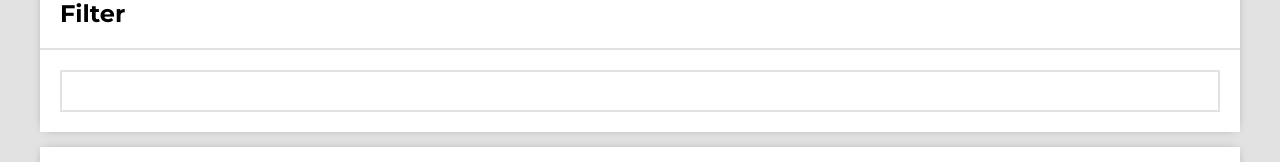
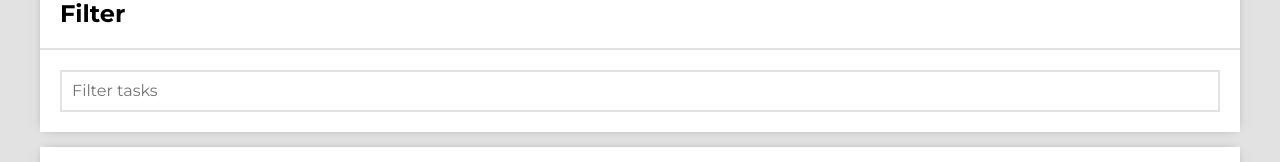
Before and after one commit to wojdaSoftware/to-do-list-react, a React (Create React App) app: page /tasks#/tasks in a window 1280 px wide. Shown: the part 352-514 px from the top of the page. Built offline with nearby package versions, Linux system fonts and the light colour scheme.

Commit message:
filter input placeholder

```diff
--- a/src/features/tasks/TasksPage/FilterBar/index.js
+++ b/src/features/tasks/TasksPage/FilterBar/index.js
@@ -19,6 +19,7 @@ const FilterBar = () => {
         <Wrapper onSubmit={onFormSubmit}>
             <Input
                 noMargin
+                placeholder="Filter tasks"
                 value={filterText}
                 onChange={handleInputChange}
             />
```
